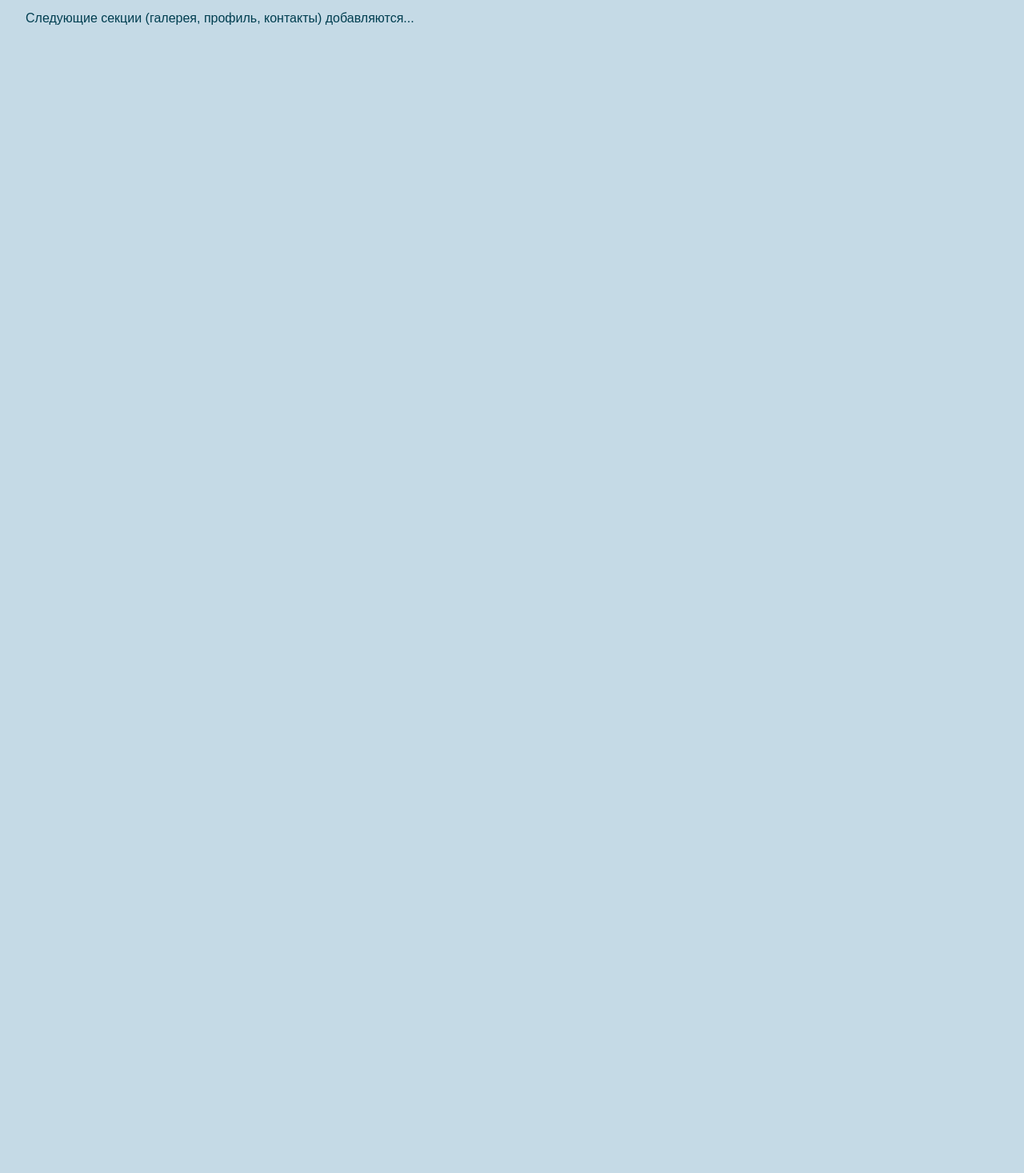
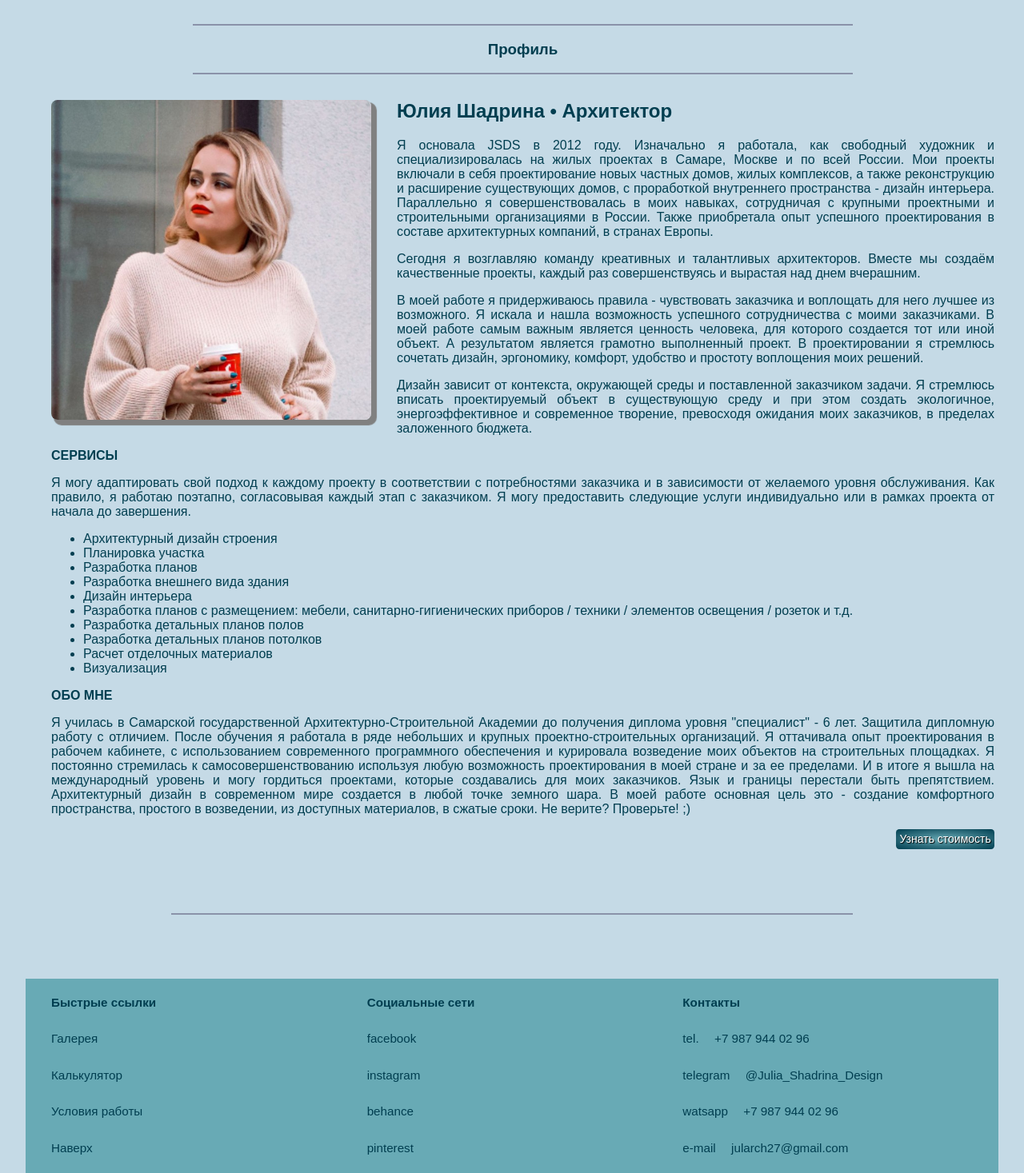
Before and after one commit to BMD63/jsds, a Next.js app: page / in a window 1280 px wide. Shown: the part 1779-3246 px from the top of the page at 80% size. Before the commit the page ends 1827 px from the top, so only its background shows below. Built offline with nearby package versions, Linux system fonts and the light colour scheme.

Commit message:
feat: complete main page migration to Next.js
- Add Profile section with biography and services
- Add Contacts section with links and contact info

```diff
--- a/src/app/page.tsx
+++ b/src/app/page.tsx
@@ -4,6 +4,8 @@ import Link from 'next/link'
 import Image from 'next/image'
 import About from '@/components/section/About'
 import Gallery from '@/components/section/Gallery'
+import Profile from '@/components/section/Profile'
+import Contacts from '@/components/section/Contacts'
 
 export default function Home() {
   return (
@@ -28,7 +30,8 @@ export default function Home() {
       <article className="infoblock">
         <About />
         <Gallery />
-        <p>Следующие секции (галерея, профиль, контакты) добавляются...</p>
+        <Profile />
+        <Contacts />
       </article>
     </div>
   )
--- /dev/null
+++ b/src/components/section/Contacts.tsx
@@ -0,0 +1,32 @@
+import Link from 'next/link'
+
+export default function Contacts() {
+  return (
+    <section className="contacts" id="contacts">
+      <div className="line2"></div>
+      <div className="contactsblocks">
+        <div className="address">
+          <p><strong>Быстрые ссылки</strong></p>
+          <p><Link href="#gallery">Галерея</Link></p>
+          <p><Link href="/maincalc">Калькулятор</Link></p>
+          <p><Link href="/conditions">Условия работы</Link></p>
+          <p><Link href="#home">Наверх</Link></p>
+        </div>
+        <div className="address">
+          <p><strong>Социальные сети</strong></p>
+          <p><a href="https://www.facebook.com/JulArch27/" target="_blank" rel="noopener noreferrer">facebook</a></p>
+          <p><a href="https://instagram.com/designer.shadrina?igshid=YmMyMTA2M2Y=" target="_blank" rel="noopener noreferrer">instagram</a></p>
+          <p><a href="https://behance.net/jularche559" target="_blank" rel="noopener noreferrer">behance</a></p>
+          <p><a href="https://pinterest.com" target="_blank" rel="noopener noreferrer">pinterest</a></p>
+        </div>
+        <div className="address">
+          <p><strong>Контакты</strong></p>
+          <p>tel.<a href="tel:+79879440296" target="_blank" className="addr1"> +7 987 944 02 96</a></p>
+          <p>telegram<a href="https://telegram.me/Julia_Shadrina_Design" target="_blank" className="addr1"> @Julia_Shadrina_Design</a></p>
+          <p>watsapp<a href="https://wa.me/79879440296" target="_blank" className="addr1"> +7 987 944 02 96</a></p>
+          <p>e-mail<a href="mailto:jularch27@gmail.com" target="_blank" className="addr1"> jularch27@gmail.com</a></p>
+        </div>
+      </div>
+    </section>
+  )
+}
--- /dev/null
+++ b/src/components/section/Profile.tsx
@@ -0,0 +1,93 @@
+import Link from 'next/link'
+
+export default function Profile() {
+  return (
+    <section className="profile">
+      <div className="linetop"></div>
+      <h1>Профиль</h1>
+      <div className="line"></div>
+      <img src="/photo2.jpg" alt="Юлия Шадрина" />
+      <div className="bio">
+        <h2>Юлия Шадрина • Архитектор</h2>
+        <p>
+          Я основала JSDS в 2012 году. Изначально я работала, как свободный художник
+          и специализировалась на жилых проектах в Самаре, Москве и по всей России.
+          Мои проекты включали в себя проектирование новых частных домов,
+          жилых комплексов, а также реконструкцию и расширение существующих домов,
+          с проработкой внутреннего пространства - дизайн интерьера.
+          Параллельно я совершенствовалась в моих навыках, сотрудничая с крупными
+          проектными и строительными организациями в России. Также приобретала опыт
+          успешного проектирования в составе архитектурных компаний, в странах Европы.
+        </p>
+        <p>
+          Сегодня я возглавляю команду креативных и талантливых архитекторов.
+          Вместе мы создаём качественные проекты, каждый раз совершенствуясь
+          и вырастая над днем вчерашним.
+        </p>
+        <p>
+          В моей работе я придерживаюсь правила - чувствовать заказчика и воплощать
+          для него лучшее из возможного. Я искала и нашла возможность успешного
+          сотрудничества с моими заказчиками. В моей работе самым важным является
+          ценность человека, для которого создается тот или иной объект.
+          А результатом является грамотно выполненный проект. В проектировании
+          я стремлюсь сочетать дизайн, эргономику, комфорт, удобство и простоту
+          воплощения моих решений.
+        </p>
+        <p>
+          Дизайн зависит от контекста, окружающей среды и поставленной
+          заказчиком задачи. Я стремлюсь
+          вписать проектируемый объект в существующую среду и
+          при этом создать экологичное,
+          энергоэффективное и современное творение, превосходя
+          ожидания моих заказчиков, в пределах заложенного бюджета.
+        </p>
+        <p><strong>СЕРВИСЫ</strong></p>
+        <p>
+          Я могу адаптировать свой подход к каждому проекту в
+          соответствии с потребностями заказчика
+          и в зависимости от желаемого уровня обслуживания.
+          Как правило, я работаю поэтапно,
+          согласовывая каждый этап с заказчиком.
+          Я могу предоставить следующие услуги индивидуально
+          или в рамках проекта от начала до завершения.
+        </p>
+        <ul>
+          <li>Архитектурный дизайн строения</li>
+          <li>Планировка участка</li>
+          <li>Разработка планов</li>
+          <li>Разработка внешнего вида здания</li>
+          <li>Дизайн интерьера</li>
+          <li>Разработка планов с размещением: мебели,
+          санитарно-гигиенических приборов / техники /
+          элементов освещения / розеток и т.д.</li>
+          <li>Разработка детальных планов полов</li>
+          <li>Разработка детальных планов потолков</li>
+          <li>Расчет отделочных материалов</li>
+          <li>Визуализация</li>
+        </ul>
+        <p><strong>ОБО МНЕ</strong></p>
+        <p>
+          Я училась в Самарской государственной Архитектурно-Строительной
+          Академии до получения диплома уровня "специалист" - 6 лет.
+          Защитила дипломную работу с отличием. После обучения я работала
+          в ряде небольших и крупных проектно-строительных организаций.
+          Я оттачивала опыт проектирования в рабочем кабинете, с
+          использованием современного программного обеспечения и курировала
+          возведение моих объектов на строительных площадках.
+          Я постоянно стремилась к самосовершенствованию используя любую
+          возможность проектирования в моей стране и за ее пределами.
+          И в итоге я вышла на международный уровень и могу гордиться
+          проектами, которые создавались для моих заказчиков.
+          Язык и границы перестали быть препятствием.
+          Архитектурный дизайн в современном мире создается в любой
+          точке земного шара. В моей работе основная цель это -
+          создание комфортного пространства, простого в возведении,
+          из доступных материалов, в сжатые сроки.
+          Не верите?
+          Проверьте! ;)
+        </p>
+        <Link href="/maincalc" className="tocalc">Узнать стоимость</Link>
+      </div>
+    </section>
+  )
+}
```
Also changed, not shown: public/photo2.jpg (renamed from photo2.jpg).
